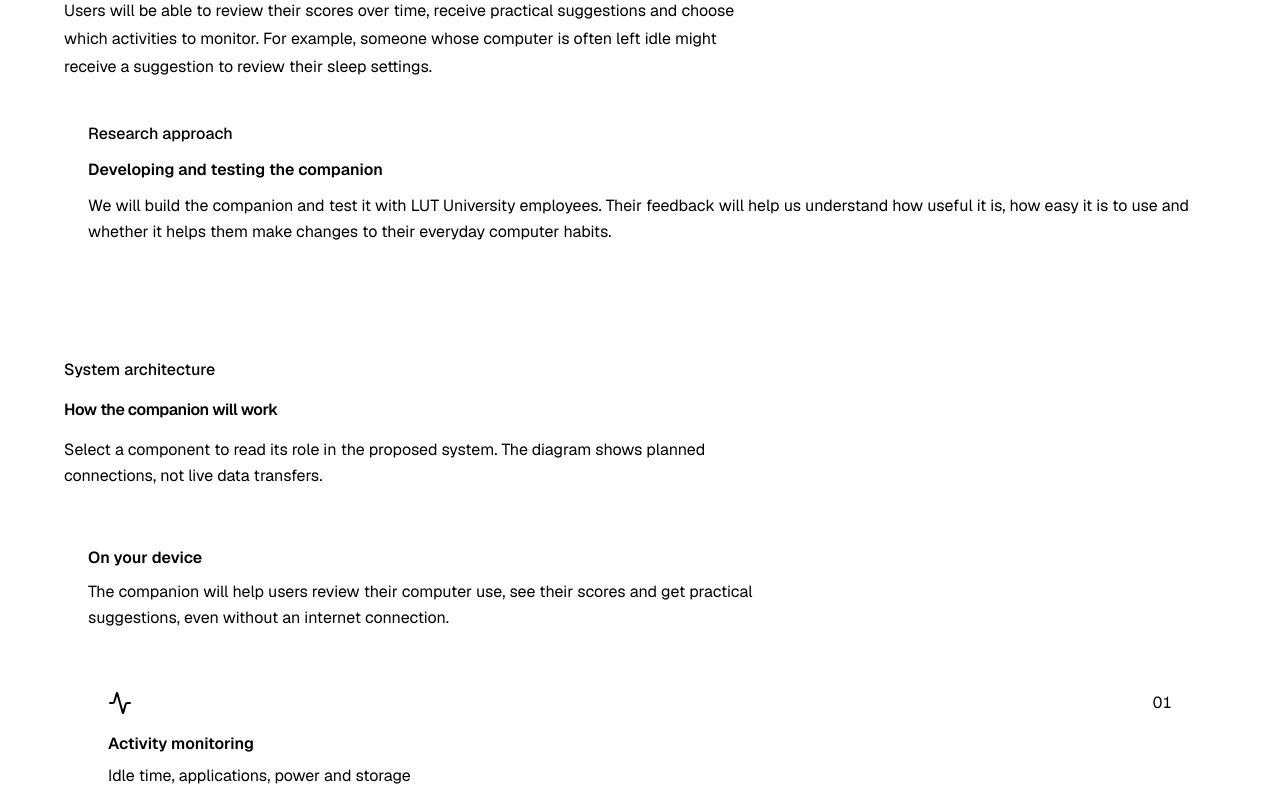
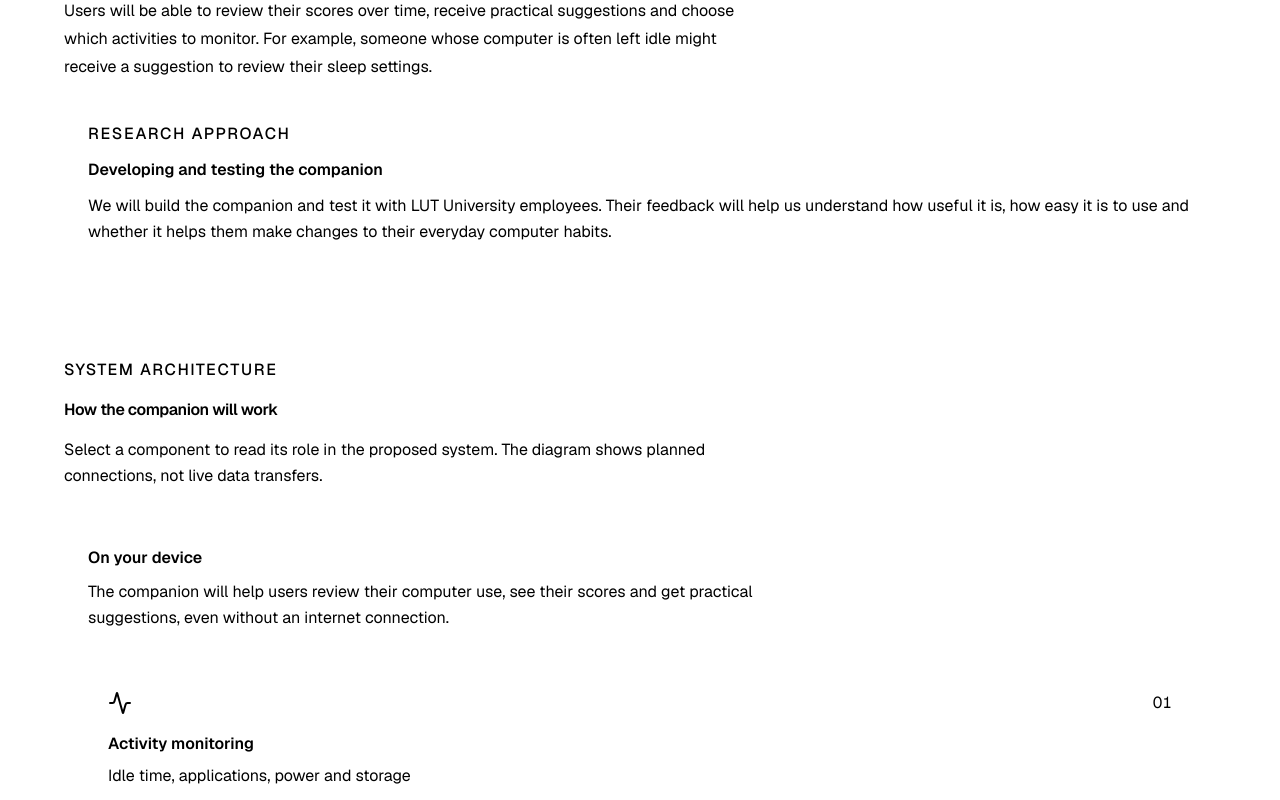
Before and after one commit to mysilence1408/digital-sustainability-website, a Next.js app: page /project in a window 1280 px wide. Shown: the part 760-1560 px from the top of the page. Built offline with nearby package versions, Linux system fonts and the light colour scheme.

Commit message:
headings uppercase

```diff
--- a/src/components/layout/Footer.tsx
+++ b/src/components/layout/Footer.tsx
@@ -23,7 +23,7 @@ export default function Footer() {
             <p className="mt-1 text-body leading-relaxed text-[#ded2c4]">{copy.universityCaption}</p>
           </div>
           <nav aria-label="Footer navigation" className="md:justify-self-end md:min-w-48">
-            <p className="mb-3 text-body text-[#ead5bd]">{copy.navigationLabel}</p>
+            <p className="mb-3 text-body font-medium uppercase tracking-[.1em] text-[#ead5bd]">{copy.navigationLabel}</p>
             <ul>
               {site.navigation.map(({ href, label }) => (
                 <li key={href}><Link href={href} className={`inline-flex min-h-11 items-center py-1 text-body font-medium ${linkClass}`}>{label}</Link></li>
--- a/src/components/project/architecture-diagram.tsx
+++ b/src/components/project/architecture-diagram.tsx
@@ -107,7 +107,7 @@ export default function ArchitectureDiagram() {
       <h3 className="mt-4 text-body font-semibold">{copy.cloudLabel}</h3>
       <p className="mt-2 max-w-3xl text-body leading-relaxed text-[var(--copy)]">{copy.cloudDescription}</p>
       <div id="architecture-details" aria-live="polite" aria-atomic="true" className="mt-7 min-h-72 rounded-r-xl border-l-2 border-[var(--accent)] bg-[var(--page)] p-6 sm:p-8">
-        <p className="text-body font-medium text-[var(--accent)]">{copy.detailsLabel}</p>
+        <p className="text-body font-medium uppercase tracking-[.1em] text-[var(--accent)]">{copy.detailsLabel}</p>
         <h3 className="mt-2 text-subheading font-semibold">{active.title}</h3>
         <p className="mt-3 max-w-[65ch] text-body leading-relaxed text-[var(--copy)]">{active.description}</p>
         <ul className="mt-4 list-disc space-y-2 pl-5 text-body leading-relaxed text-[var(--copy)]">{active.items.map(item => <li key={item}>{item}</li>)}</ul>
--- a/src/sections/project/ProjectArchitecture.tsx
+++ b/src/sections/project/ProjectArchitecture.tsx
@@ -6,7 +6,7 @@ export default function ProjectArchitecture() {
   return (
     <section aria-labelledby="architecture-title" className="border-y border-[var(--line)] bg-[var(--panel)] px-6 py-14 text-[var(--ink)] sm:px-9 lg:px-12 lg:py-20">
       <div className="mx-auto max-w-6xl">
-        <p className="text-body font-medium text-[var(--accent)]">{copy.eyebrow}</p>
+        <p className="text-body font-medium uppercase tracking-[.1em] text-[var(--accent)]">{copy.eyebrow}</p>
         <h2 id="architecture-title" className="mt-4 text-subheading font-semibold leading-snug tracking-tight">{copy.title}</h2>
         <p className="mt-4 max-w-2xl text-body leading-relaxed text-[var(--copy)]">{copy.introduction}</p>
         <ArchitectureDiagram />
--- a/src/sections/project/ProjectOverview.tsx
+++ b/src/sections/project/ProjectOverview.tsx
@@ -12,7 +12,7 @@ export default function ProjectOverview() {
           </div>
         </div>
         <aside aria-labelledby="project-method-title" className="self-start border-l-2 border-[var(--line)] pl-6">
-          <p className="text-body font-medium text-[var(--accent)]">{copy.methodLabel}</p>
+          <p className="text-body font-medium uppercase tracking-[.1em] text-[var(--accent)]">{copy.methodLabel}</p>
           <h3 id="project-method-title" className="mt-3 text-subheading font-semibold">{copy.methodTitle}</h3>
           <p className="mt-3 text-body leading-relaxed text-[var(--copy)]">{copy.methodDescription}</p>
         </aside>
```
